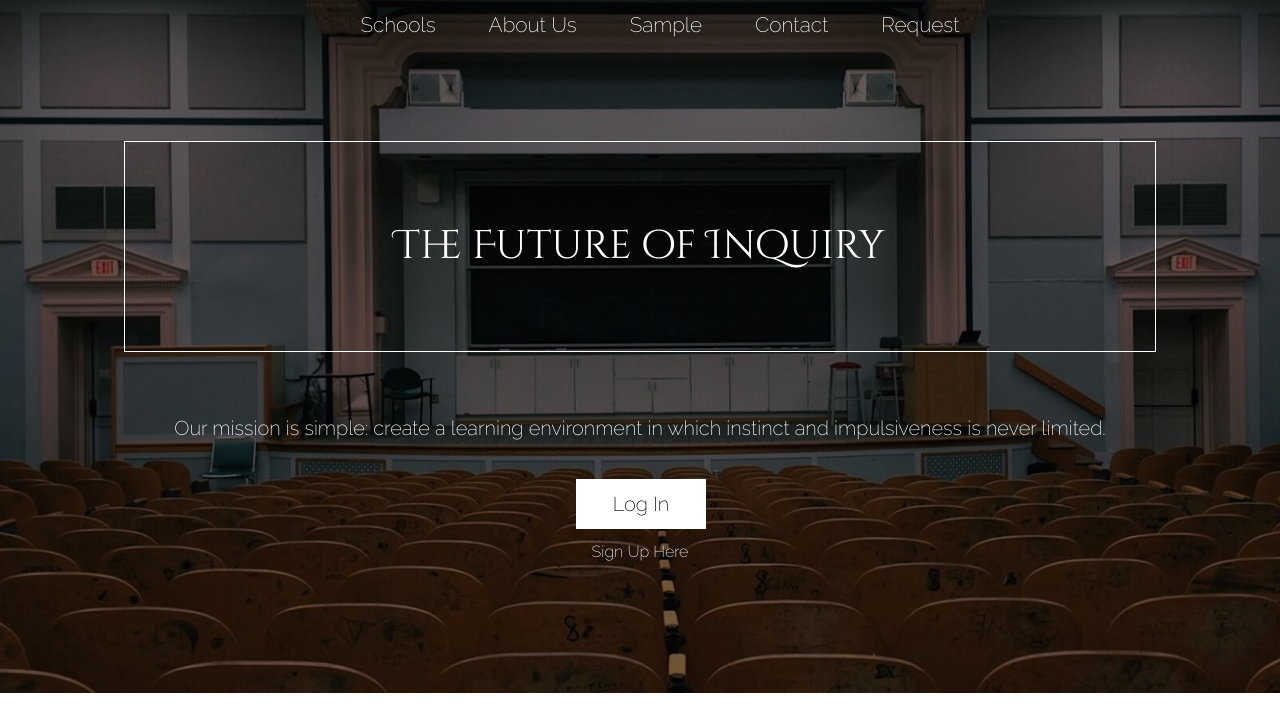
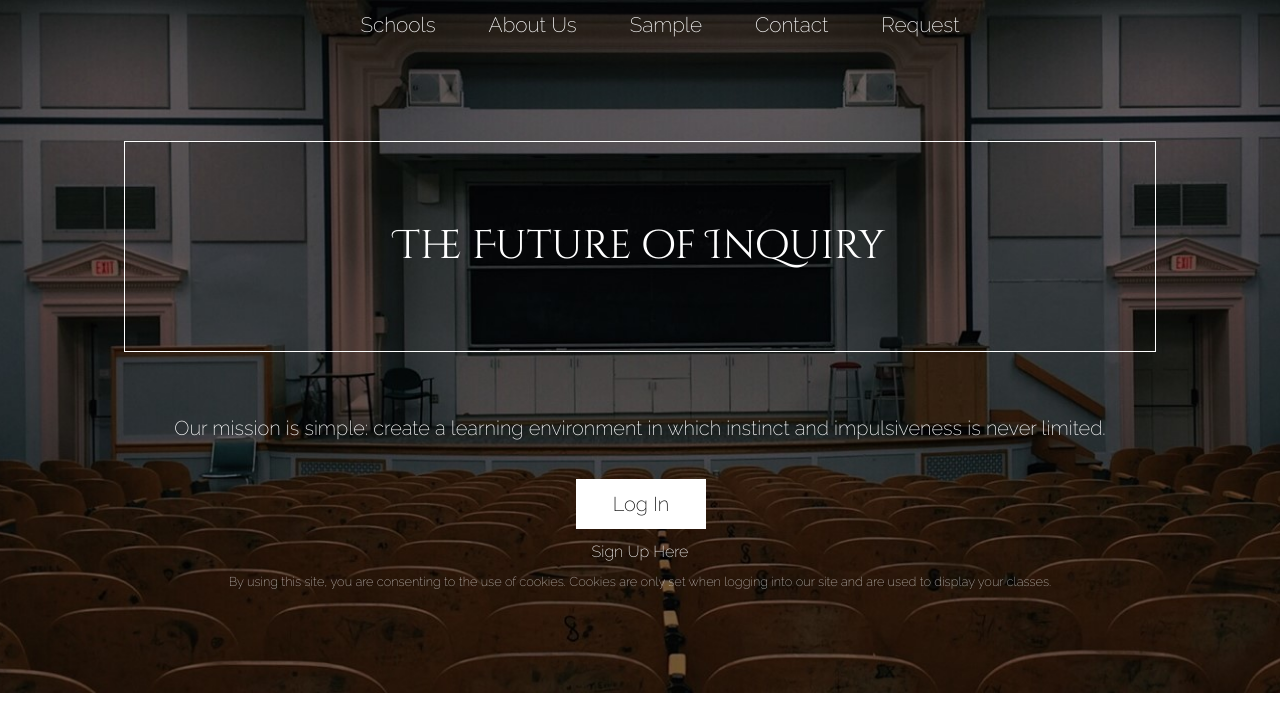
Before and after one commit to Joytaylor/SchoolBoard, a PHP site: page / in a window 1280 px wide. Shown: the part 100-808 px from the top of the page. Run offline with PHP 8.4, Linux system fonts and the light colour scheme.

Commit message:
Added cookie disclamer

```diff
--- a/SchoolBoardLogInPage.html
+++ b/SchoolBoardLogInPage.html
@@ -12,6 +12,7 @@ html {
 body {
 	background-image: url('loginback.jpg');
 	background-size: cover;
+	background-repeat: no-repeat;
 	text-align: center;
 	height: 100%;
 }
--- a/index.php
+++ b/index.php
@@ -48,7 +48,6 @@ body {
 				<li><a (href = "SchoolBoardRequestPage.html")>Request</a></li>
 			</ul>
 		</div>
-<!--I put overflow: auto on this div because there's just too much content! However, it worked out pretty well in the end. I originally wanted to put the pictures and descriptions side by side but then I realized that putting them in a line looked better.  I might change this just to see how it looks, and I had some ideas for animations concerning the pictures in the future.-->
 		<div id="jpg">
 		<div class = "heading"><h1>The Future of Inquiry</h1></div>
 		<div class = "statement">
@@ -59,6 +58,7 @@ body {
 		</div>
 		<div class = "teacher">
 			<a href = "newform.html" class = "signup" style = "color: white">Sign Up Here</a>
+			<p>By using this site, you are consenting to the use of cookies. Cookies are only set when logging into our site and are used to display your classes.</p>
 		</div>
 	</div>
 </div>
--- a/signup.php
+++ b/signup.php
@@ -1,7 +1,6 @@
-<!--Samuel Anozie, Eric Errampalli. Quarter Project. Due 12/9/18. This is the backend of the signup form that makes all the magic happen.-->
+
 <?php
-include 'config.php'; //including config file
-// Create database. Following code from w3schools.com
+include 'config.php';
 
 mysqli_select_db($conn, 'schoolboard');
 
@@ -25,7 +24,6 @@ $password = password_hash($password, PASSWORD_DEFAULT);
 //checking if they are not already in the system, then putting them in the system
 if (mysqli_num_rows($result) != 1) {
 	$sql = "INSERT INTO Users (username, name, lastname, password, status) VALUES ('$username', '$firstName', '$lastName',  '$password', '$status');";
-	echo $sql;
 	$conn->query($sql) or die($conn->error);
     if (mysqli_query($conn, $sql)) {
 		$sql = "INSERT INTO classes (subject_id, subject) VALUES (1, 'in2');";
--- a/styles.css
+++ b/styles.css
@@ -37,7 +37,6 @@
 	margin-left: 25%;
 	margin-top: 2%;
 	box-sizing: border-box;
-
 }
 #index img.right_image {
 	float: right;
@@ -163,6 +162,10 @@
 	font-weight: 100;
 	-webkit-animation-name: list; /* Safari/Chrome */
 	-webkit-animation-duration: 3s; /* Safari/Chrome */
+}
+#index .teacher p {
+	font-size: 1vw;
+	opacity: 0.7;
 }
 
 
```
Also changed, not shown: auth.php (+5 -5 lines). Lines whose indentation alone changed are shown as unchanged.
